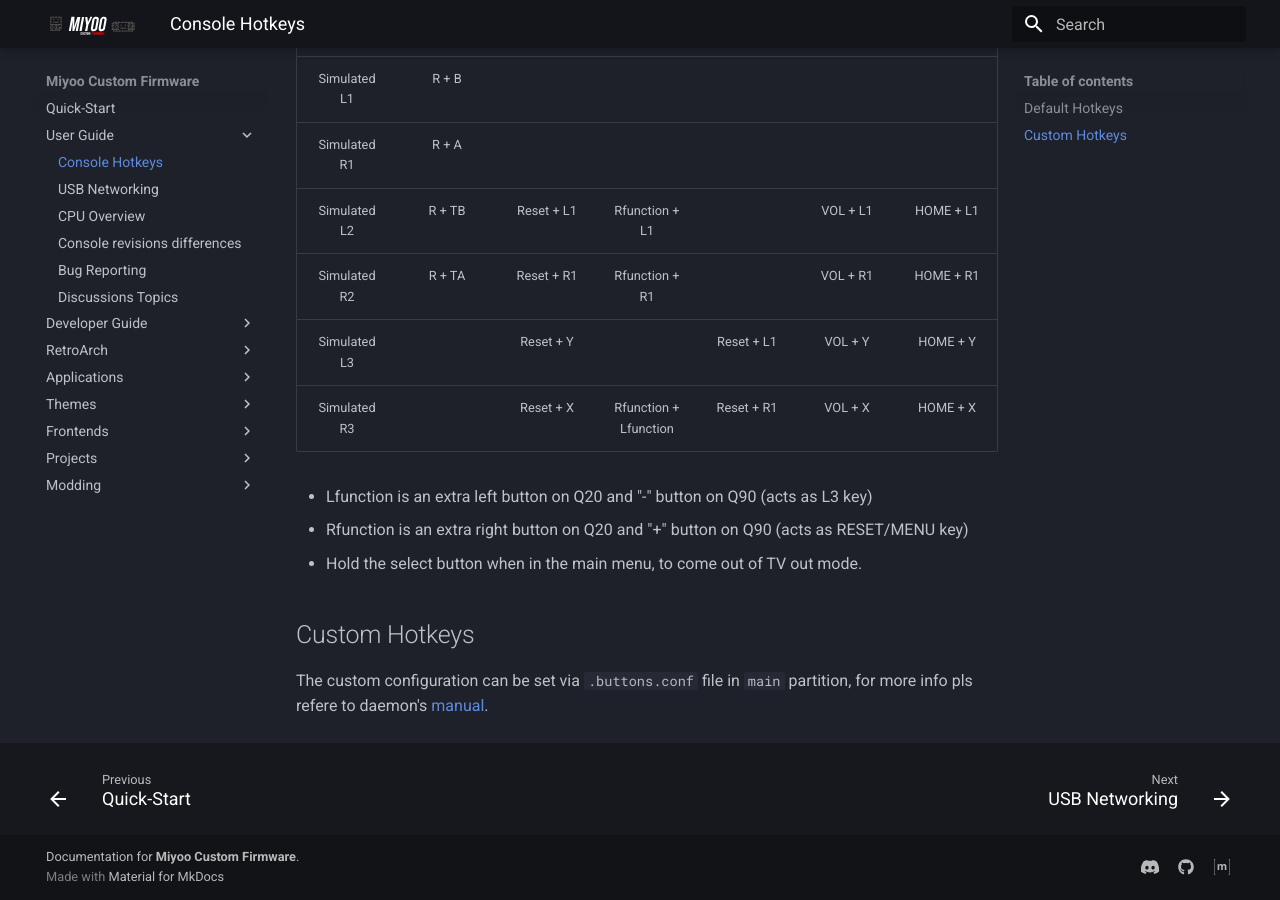
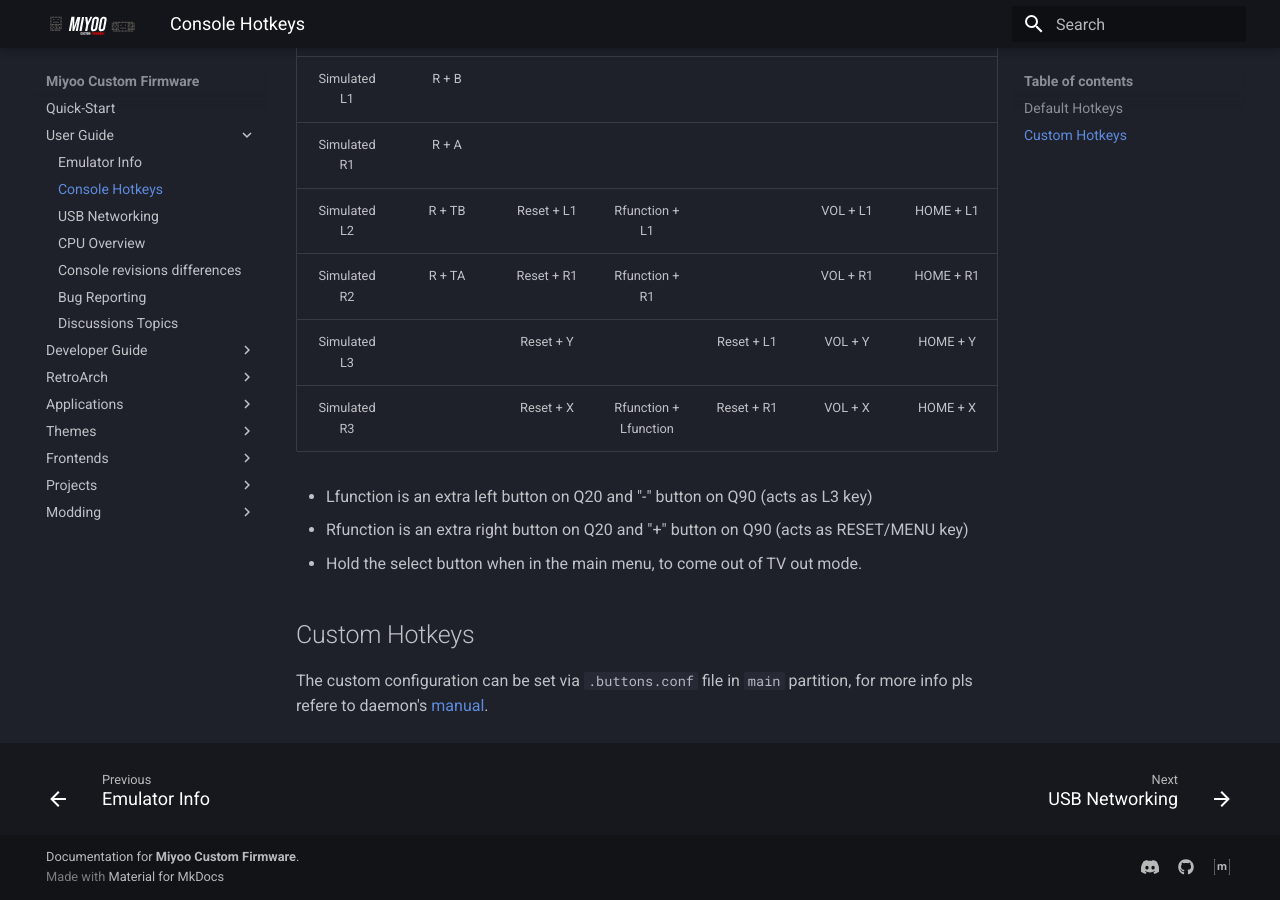
Before and after one commit to MiyooCFW/docs, an MkDocs documentation site: the page built from docs/Console-Hotkeys.md, in a window 1280 px wide and 900 px high, scrolled down 834 px. Built offline with MkDocs 1.6.1 and Material for MkDocs 9.7.7, drawn with Linux system fonts in a browser that asks for light colours.

Commit message:
mkdocs.yml: mv Emulator-Info to "User Guide"

```diff
--- a/mkdocs.yml
+++ b/mkdocs.yml
@@ -39,6 +39,7 @@
 nav:
 - 'Quick-Start': 'index.md'
 - 'User Guide':
+  - Emulator Info: 'Emulator-Info.md'
   - Console Hotkeys: 'Console-Hotkeys.md'
   - USB Networking: 'USB-Networking.md'
   - CPU Overview: 'CPU-Overview.md'
@@ -62,7 +63,6 @@
     - musl: 'Cores.md'
 
 - 'Applications':
-  - Emulator Info: 'Emulator-Info.md'
   - 'PC':
     - DosBox: 'DosBox-Setup.md'
   - 'GameBoy':
```
